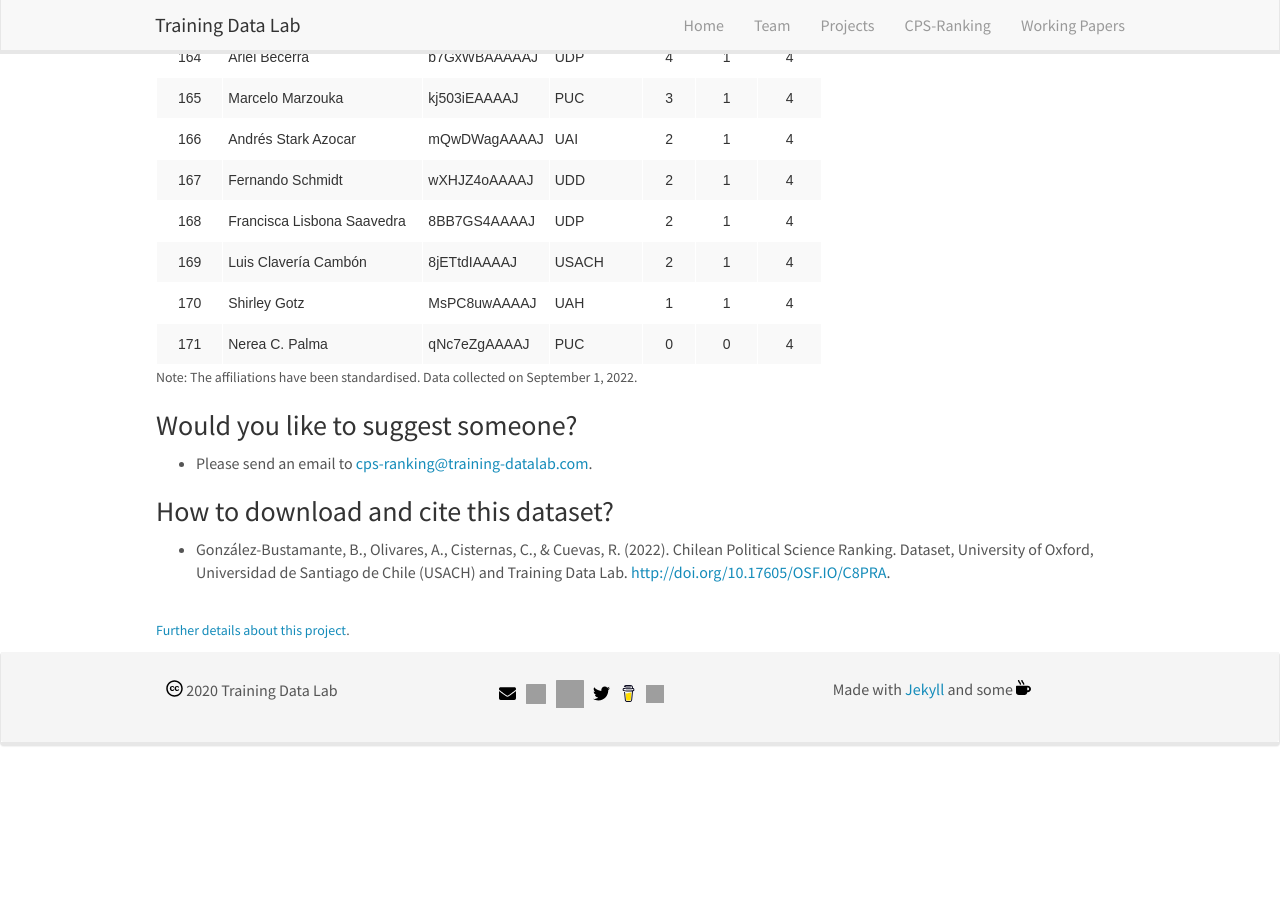
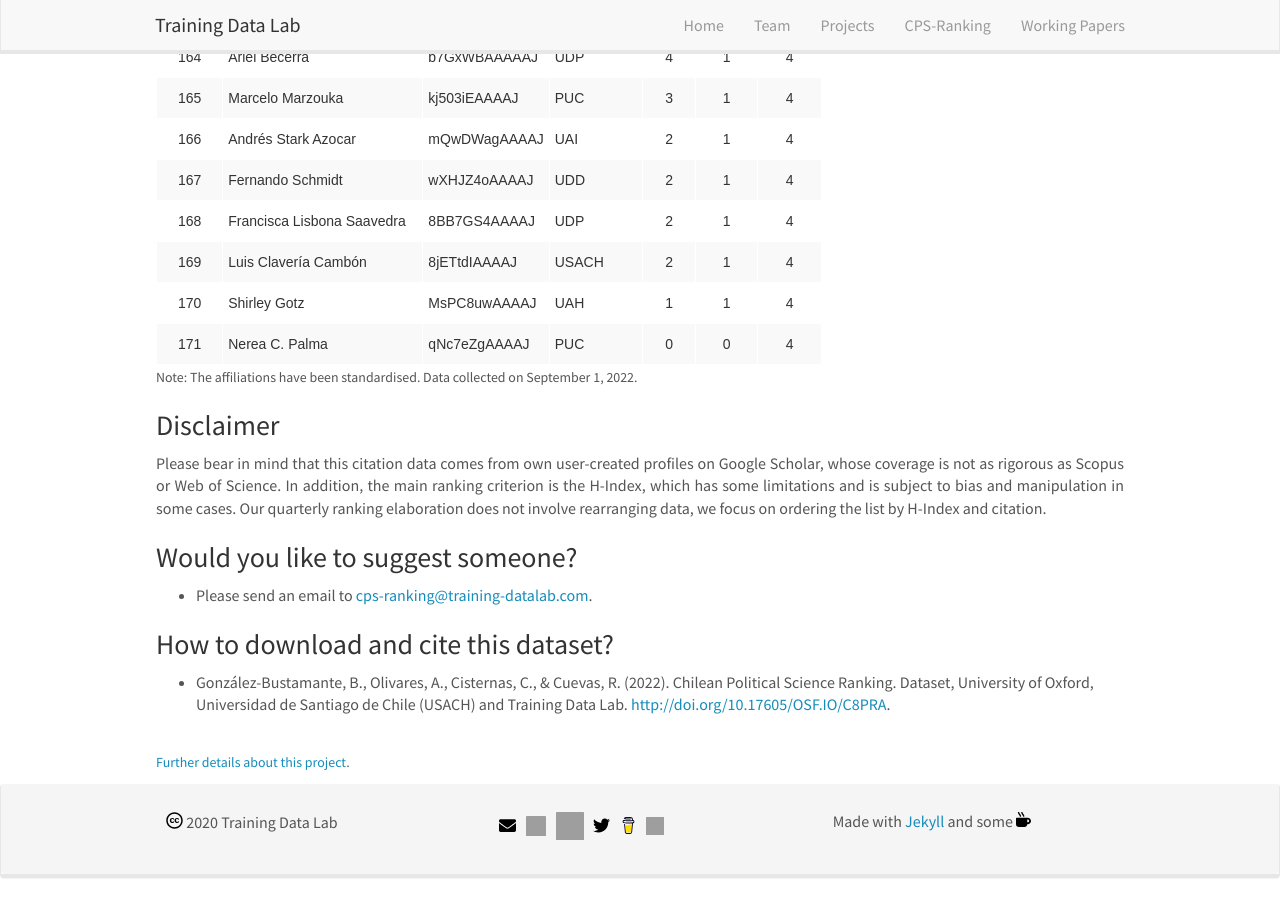
Before and after one commit to training-datalab/old-training-datalab.com, a Jekyll site: the page built from _pages/2022-09-01-impact-ranking.md, in a window 1280 px wide and 900 px high, scrolled down 6870 px. Built offline with Jekyll 4.4.1, drawn with Linux system fonts in a browser that asks for light colours; nearby versions of some CDN libraries; before the commit the page ends 7638 px from its top, so only the background shows below that.

Commit message:
Update 2022-09-01-impact-ranking.md
Co-Authored-By: janolivares <70457696+janolivares@users.noreply.github.com>
Co-Authored-By: Carla Cisternas <carla.cisternas@umayor.cl>

```diff
--- a/_pages/2022-09-01-impact-ranking.md
+++ b/_pages/2022-09-01-impact-ranking.md
@@ -1579,6 +1579,10 @@ permalink: /projects/cps-ranking/2022-09-01-impact-ranking
 </table>
 <small>Note: The affiliations have been standardised. Data collected on September 1, 2022.</small><br />
 
+### Disclaimer
+
+<p align="justify">Please bear in mind that this citation data comes from own user-created profiles on Google Scholar, whose coverage is not as rigorous as Scopus or Web of Science. In addition, the main ranking criterion is the H-Index, which has some limitations and is subject to bias and manipulation in some cases. Our quarterly ranking elaboration does not involve rearranging data, we focus on ordering the list by H-Index and citation.</p>
+
 ### Would you like to suggest someone?
 
 - Please send an email to <a href="mailto:cps-ranking@training-datalab.com">cps-ranking@training-datalab.com</a>.
```
